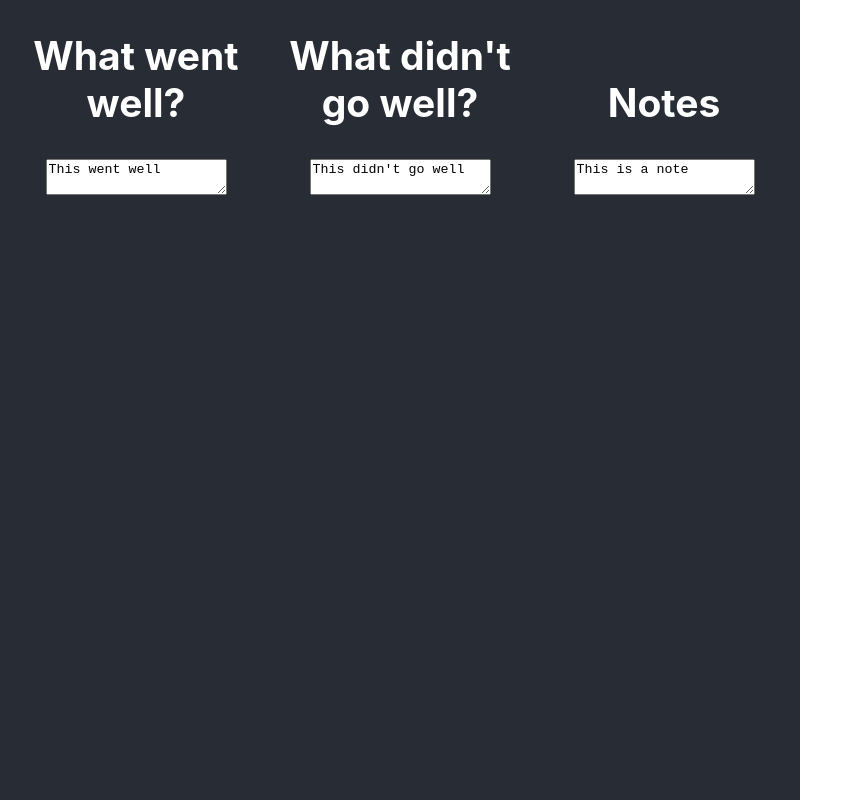
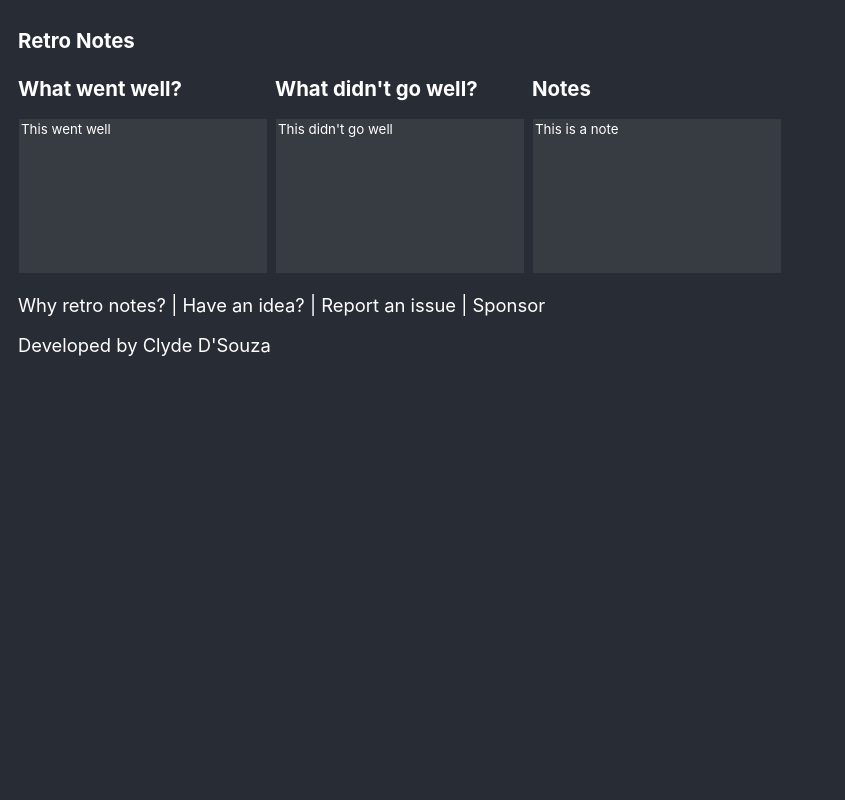
Before and after one commit to ClydeDz/retro-notes-chrome-extension, a React (Create React App) app: page / in a window 1280 px wide. Shown: the whole page, without its empty margins (0-845 px from the left). Built offline with nearby package versions, Linux system fonts and the light colour scheme.

Commit message:
Update app styling

```diff
--- a/public/index.html
+++ b/public/index.html
@@ -3,7 +3,7 @@
   <head>
     <meta charset="utf-8" />
     <link rel="icon" href="%PUBLIC_URL%/favicon.ico" />
-    <meta name="viewport" content="width=device-width, initial-scale=1" />
+    <meta name="viewport" content="initial-scale=1, maximum-scale=1" />
     <meta name="theme-color" content="#000000" />
     <meta
       name="description"
--- a/src/App.tsx
+++ b/src/App.tsx
@@ -1,11 +1,14 @@
 import "./styles/App.css";
 import RnUserInput from "./components/RnUserInput";
 import { Elements } from "./constants/Elements";
+import RnFooter from "./components/RnFooter";
+import RnHeader from "./components/RnHeader";
 
 function App() {
   return (
-    <div className="App">
-      <header className="App-header">
+    <div className="app">
+      <RnHeader />
+      <main>
         {Elements.map(element => {
             return (
               <div className="col" key={element.componentKey}>
@@ -13,7 +16,8 @@ function App() {
               </div>
             );
         })}
-      </header>
+      </main>
+      <RnFooter />
     </div>
   );
 }
--- /dev/null
+++ b/src/components/RnFooter.tsx
@@ -0,0 +1,17 @@
+import { Links } from "../constants/Links";
+
+const RnFooter = () => {
+    return (
+        <footer>
+            <p>
+                <a href={Links.WHY_RETRONOTES} target="_blank">Why retro notes?</a>&nbsp;|&nbsp;
+                <a href={Links.SUBMIT_IDEA} target="_blank">Have an idea?</a>&nbsp;|&nbsp;
+                <a href={Links.SUBMIT_ISSUE} target="_blank">Report an issue</a>&nbsp;|&nbsp;
+                <a href={Links.SPONSOR} target="_blank">Sponsor</a>
+            </p>
+            <p>Developed by <a href={Links.PERSONAL_WEBSITE} target="_blank">Clyde D'Souza</a></p>
+        </footer>
+    );
+};
+
+export default RnFooter;
--- /dev/null
+++ b/src/components/RnHeader.tsx
@@ -0,0 +1,9 @@
+const RnHeading = () => {
+    return (
+        <header>
+            <h1>Retro Notes</h1>
+        </header>
+    );
+};
+
+export default RnHeading;
--- /dev/null
+++ b/src/constants/Links.ts
@@ -0,0 +1,7 @@
+export const enum Links {
+    PERSONAL_WEBSITE = "https://clydedsouza.net/",
+    WHY_RETRONOTES = "https://github.com/ClydeDz/retro-notes-chrome-extension/blob/main/docs/README.md",
+    SUBMIT_IDEA = "https://github.com/ClydeDz/retro-notes-chrome-extension/issues/new/choose",
+    SUBMIT_ISSUE = "https://github.com/ClydeDz/retro-notes-chrome-extension/issues/new/choose",
+    SPONSOR = "https://github.com/sponsors/ClydeDz"
+}
--- a/src/styles/App.css
+++ b/src/styles/App.css
@@ -1,42 +1,27 @@
-.App {
-  text-align: center;
+.app {
+  padding: 9px 18px;
+  width: 800px;
+  margin: 10px auto;
 }
 
-.col{
-  width: 33%;
-  display: inline-block;
+.col {
+  height: 200px;
+  width: 257px;
+  float: left;
+  margin-bottom: 9px;
 }
 
-.App-logo {
-  height: 40vmin;
-  pointer-events: none;
+textarea {
+  resize: none;
+  height: 150px;
+  width: 95%;
+  background-color: #ffffff12;
+  color: white;
+  border: 1px solid #282c34;
+  outline: 0;
+  border-radius: 0;
 }
 
-@media (prefers-reduced-motion: no-preference) {
-  .App-logo {
-    animation: App-logo-spin infinite 20s linear;
-  }
+textarea:focus {
+  border: 1px solid #61dafb65;
 }
-
-.App-header {
-  background-color: #282c34;
-  min-height: 100vh;
-  flex-direction: column;
-  align-items: center;
-  justify-content: center;
-  font-size: calc(10px + 2vmin);
-  color: white;
-}
-
-.App-link {
-  color: #61dafb;
-}
-
-@keyframes App-logo-spin {
-  from {
-    transform: rotate(0deg);
-  }
-  to {
-    transform: rotate(360deg);
-  }
-}
--- a/src/styles/index.css
+++ b/src/styles/index.css
@@ -1,15 +1,51 @@
 body {
   margin: 0;
+  width: 800px;
+  height: 350px;
+  background-color: #282c34;
+  font-size: calc(12px + 0.8vmin);
+  color: white;
+  overflow-x: hidden;
+}
+
+body, textarea {
   font-family: -apple-system, BlinkMacSystemFont, 'Segoe UI', 'Roboto', 'Oxygen',
     'Ubuntu', 'Cantarell', 'Fira Sans', 'Droid Sans', 'Helvetica Neue',
     sans-serif;
-  -webkit-font-smoothing: antialiased;
-  -moz-osx-font-smoothing: grayscale;
-  width: 800px;
-  height: 400px;
 }
 
-code {
-  font-family: source-code-pro, Menlo, Monaco, Consolas, 'Courier New',
-    monospace;
+a {
+  color: white;
+  text-decoration: none;
 }
+
+a:hover, a:focus {
+  color: #61dafb;
+  text-decoration: underline;
+}
+
+h1, h2 {
+  margin-top: 9px;
+  font-size: calc(14px + 0.8vmin);
+}
+
+footer {
+  display: inline-table;
+  width: 100%;
+}
+
+::-webkit-scrollbar {
+  width: 10px;
+}
+
+::-webkit-scrollbar-track {
+  background: #f1f1f1;
+}
+
+::-webkit-scrollbar-thumb {
+  background: #888;
+}
+
+::-webkit-scrollbar-thumb:hover {
+  background: #555;
+}
```
